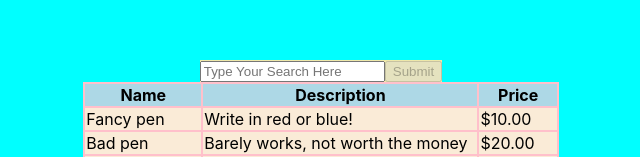
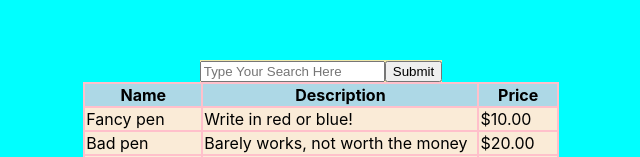
Before and after one commit to laurelthorburn/shopify-task, a React (Create React App) app: page / in a window 1280 px wide. Shown: the part 220-377 px from the top of the page, without its empty margins (319-959 px from the left). Built offline with nearby package versions, Linux system fonts and the light colour scheme.

Commit message:
Woo! Made setProducts wait for results to be filtered before rendering results!!

```diff
--- a/src/App.js
+++ b/src/App.js
@@ -66,13 +66,16 @@
     //filter array based off what user picks
     const modifyInput = clientInput.toLowerCase().trim();
     setClient(modifyInput);
-  };
+
   const results = products.filter((product) => {
     const arrayName = product.name.toLowerCase();
     const arrayDescription = product.description.toLowerCase();
-    return arrayName.includes(clientInput) || arrayDescription.includes(clientInput);
+    return arrayName.includes(modifyInput) || arrayDescription.includes(modifyInput);
   });
-  console.log(results)
+
+  setProducts(results)
+};
+  // console.log(results)
 
   return (
     <>
@@ -81,10 +84,12 @@
         <input
           onChange={(e) => setClient(e.target.value)}
           placeholder="Type Your Search Here"
+          value={clientInput}
+          required
         />
-        <button type="submit" disabled={!clientInput}>Submit</button>
+        <button type="submit">Submit</button>
         </div>
-        <SearchResults results={results} />
+        <SearchResults results={products} />
       </form>
     </>
   );
```
